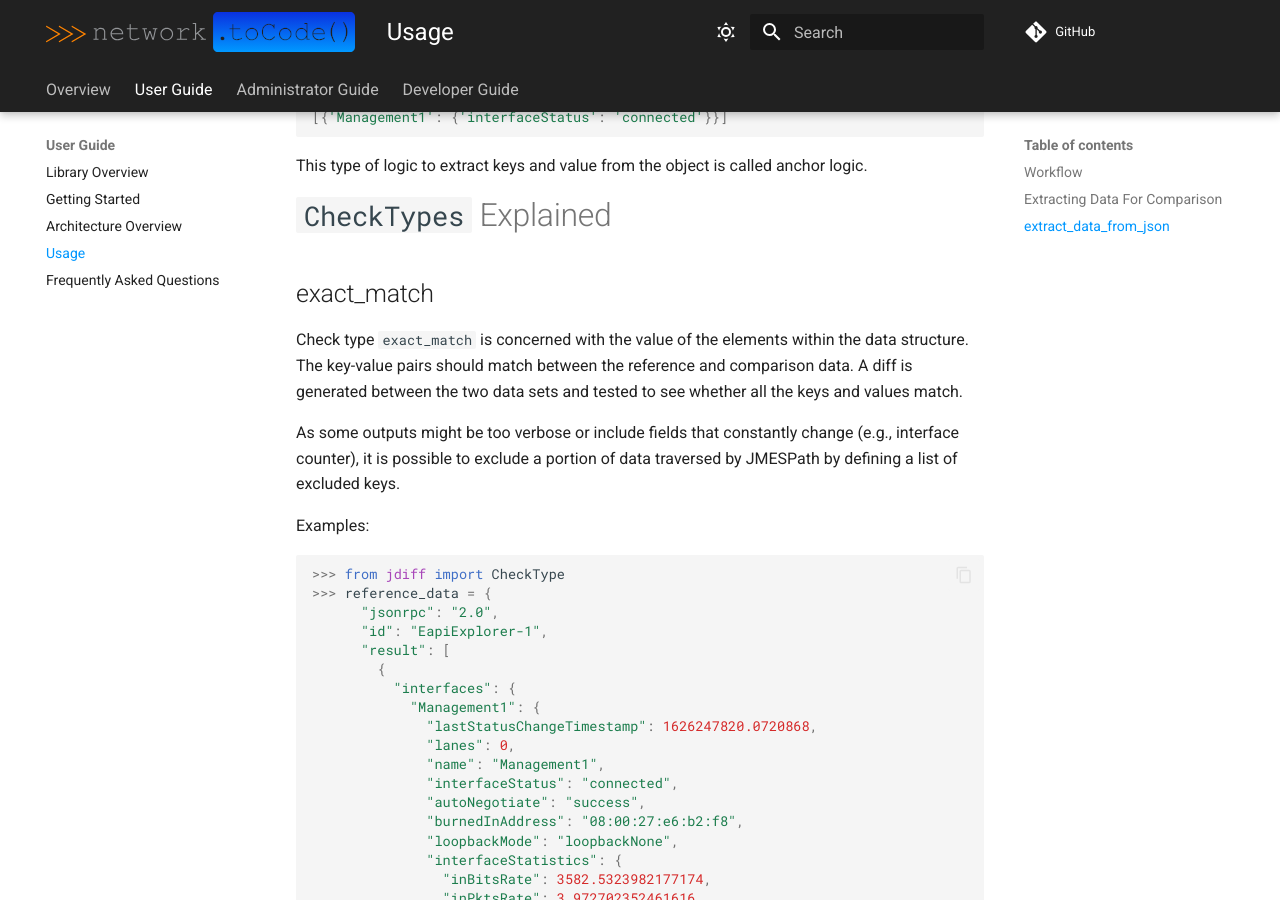
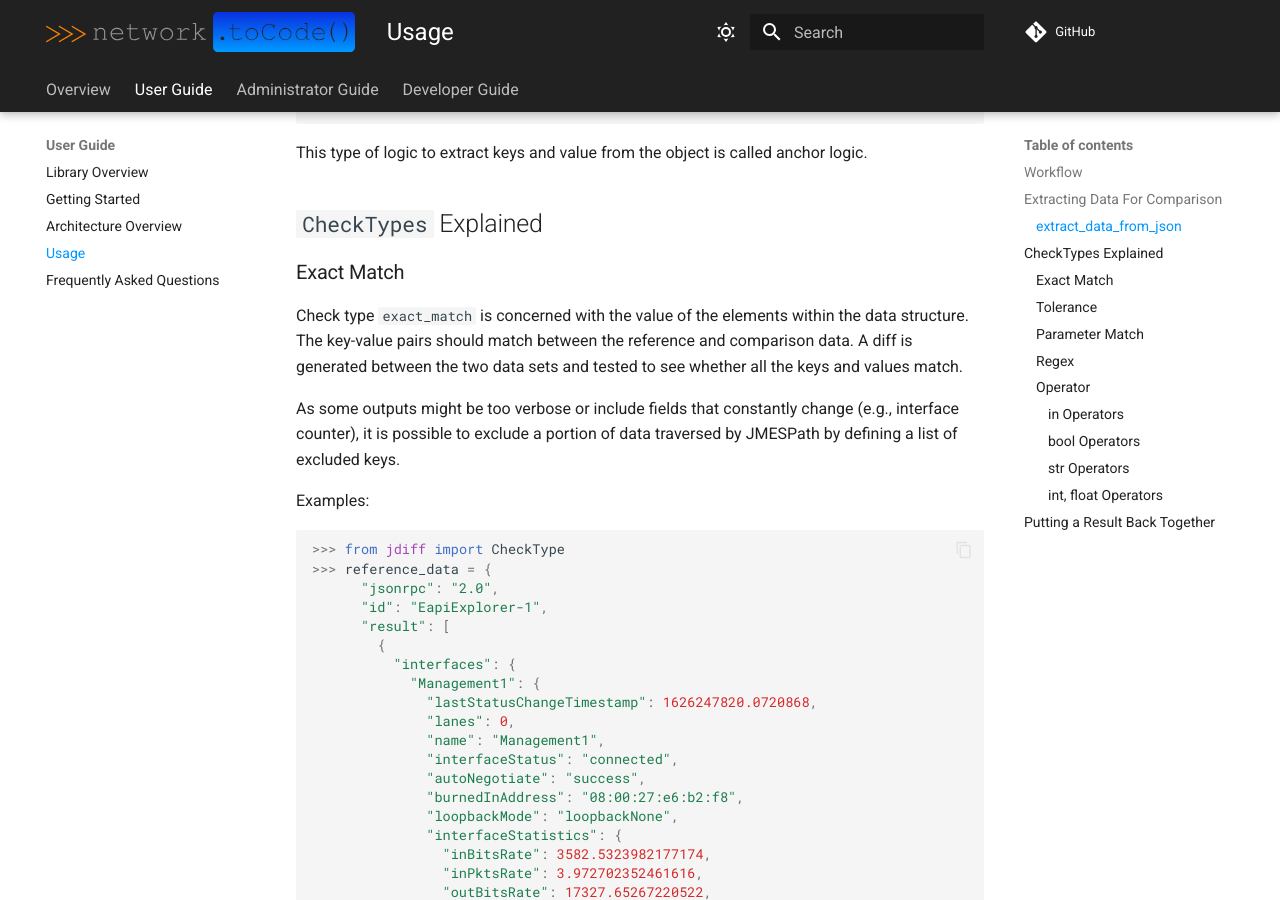
Before and after one commit to networktocode/jdiff, an MkDocs documentation site: the page built from docs/user/usage.md, in a window 1280 px wide and 900 px high, scrolled down 1736 px. Built offline with MkDocs 1.6.1 and Material for MkDocs 9.7.7, drawn with Linux system fonts in a browser that asks for light colours; comment, search, counter and statistics services are not loaded.

```diff
--- a/docs/user/usage.md
+++ b/docs/user/usage.md
@@ -22,7 +22,7 @@ In summary, the workflow is generally:
 
 Before we get started with the CheckTypes, we've also included a method of extracting portions of the data for comparison. In many cases in data comparison, we aren't interested in the whole piece of data. We've provided this utility to extract subsets of a larger data object.
 
-## `extract_data_from_json`
+### `extract_data_from_json`
 
 As an example, in this case of the object below, we are only interested in comparing the value of a single key-value pair from each item in the interfaces dictionary contained within the response.
 
@@ -67,9 +67,9 @@ After getting the response data from an external system, we'll create a query (s
 This type of logic to extract keys and value from the object is called anchor logic.
 
 
-# `CheckTypes` Explained
+## `CheckTypes` Explained
 
-## exact_match
+### Exact Match
 
 Check type `exact_match` is concerned with the value of the elements within the data structure. The key-value pairs should match between the reference and comparison data. A diff is generated between the two data sets and tested to see whether all the keys and values match.
 
```
Also changed, not shown: docs/user/architecture.md (+1 -1 lines), docs/user/lib_getting_started.md (+1 -1 lines), 1 other file.
